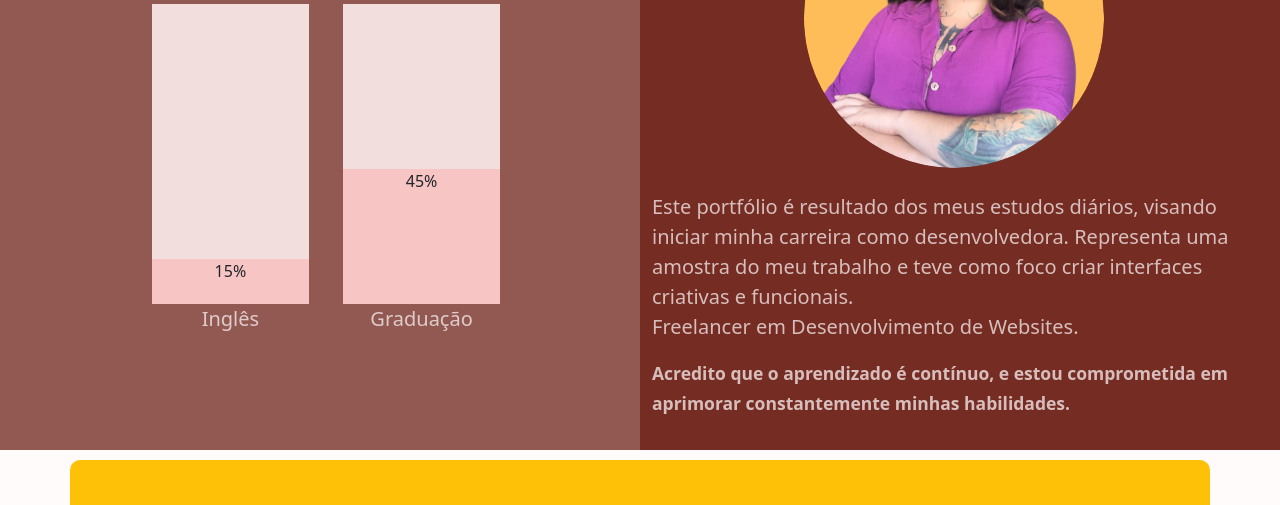
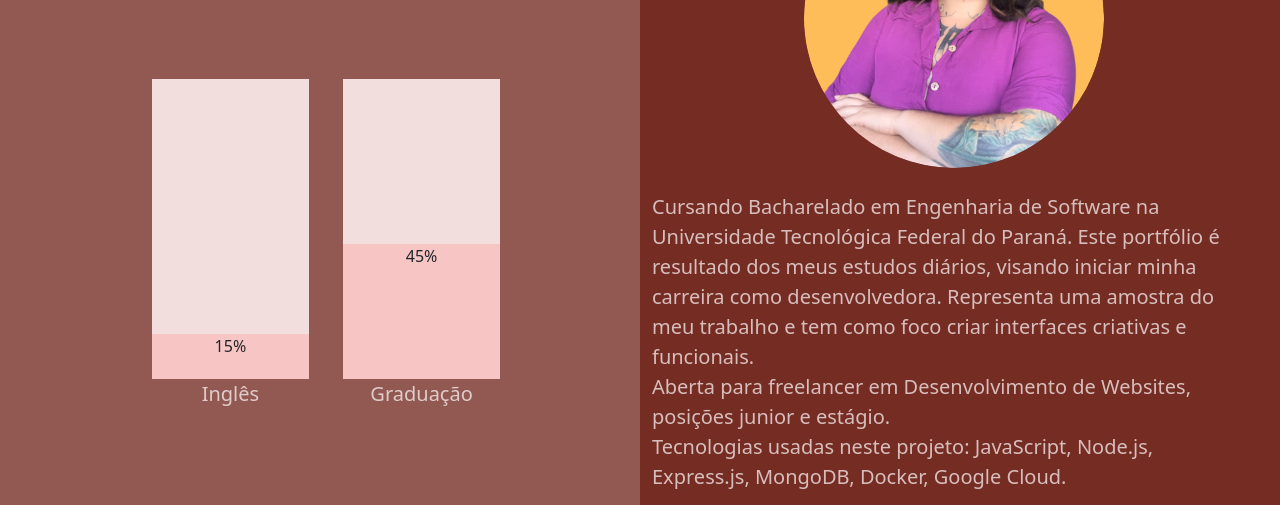
Before and after one commit to Vick-Ferreira/Portfolio2-0, a website: page Frontend/index.html in a window 1280 px wide. Shown: the part 1746-2251 px from the top of the page. Drawn offline with nearby package versions, Linux system fonts and the light colour scheme; no server answers; a web font is replaced by a local one.

Commit message:
atualização UTFPR

```diff
--- a/Frontend/index.html
+++ b/Frontend/index.html
@@ -187,11 +187,11 @@
           <div class="col combo">
             <img src="./img/foto.png" class="fotoPerfil" alt="" />
             <p class="lead mt-2 pt-3">
-              Este portfólio é resultado dos meus estudos diários, visando
-              iniciar minha carreira como desenvolvedora. Representa uma amostra
-              do meu trabalho e teve como foco criar interfaces criativas e
-              funcionais.
-              <br/>Freelancer em Desenvolvimento de Websites.
+              Cursando Bacharelado em Engenharia de Software na Universidade Tecnológica Federal do Paraná.
+              Este portfólio é resultado dos meus estudos diários, visando iniciar minha carreira como desenvolvedora.
+              Representa uma amostra do meu trabalho e tem como foco criar interfaces criativas e funcionais.
+              <br/>Aberta para freelancer em Desenvolvimento de Websites, posições junior e estágio.
+              <br/>Tecnologias usadas neste projeto: JavaScript, Node.js, Express.js, MongoDB, Docker, Google Cloud.
             </p>
 
             <p class="lead pb-3">
```
